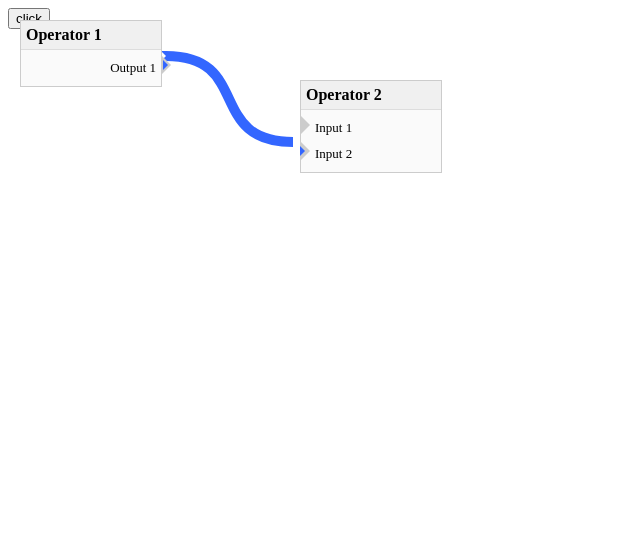
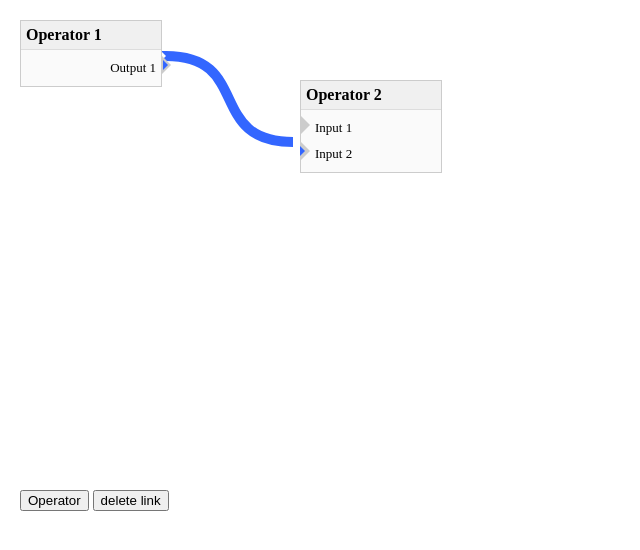
Before and after one commit to skyup259/flowchart, a plain HTML site: page index.html in a window 1280 px wide. Shown: the whole page, without its empty margins (0-640 px from the left). Drawn offline with nearby package versions, Linux system fonts and the light colour scheme; some packages are replaced by stand-ins of ours; a script that the page names is missing.

Commit message:
create operator
user can create opeator and delete operator/link.

```diff
--- a/index.html
+++ b/index.html
@@ -14,11 +14,13 @@
 
 
 		<div id="example_1">
-				<button class="create_operator">click</button>
+
 		</div>
 
-
-
+		<div style="position: absolute; height: 10px;  bottom: 300; right: 0;  left: 20; ">
+			<button class="create_operator">Operator</button>
+			<button class="delete_selected_button">delete link</button>
+		</div>
 <script>
 
 </script>
--- a/script.js
+++ b/script.js
@@ -41,62 +41,16 @@ $(document).ready(function() {
     }
   };
 
-    var $lastEvent = $('#last_event_example_6');
-    var $lastEventContainer = $('#last_event_example_container_6');
-
+  // Apply the plugin on a standard, empty div...
   var $flowchart = $('#example_1');
-
-    function showEvent(txt) {
-      $lastEvent.text(txt + "\n" + $lastEvent.text());
-      $lastEventContainer.effect( "highlight", {color: '#3366ff'}, 500);
-    }
-
-    // Apply the plugin on a standard, empty div...
+  console.log($flowchart);
   $flowchart.flowchart({
-      data: data,
-      onOperatorSelect: function(operatorId) {
-        showEvent('Operator "' + operatorId + '" selected. Title: ' + $flowchart.flowchart('getOperatorTitle', operatorId) + '.');
-        return true;
-      },
-      onOperatorUnselect: function() {
-        showEvent('Operator unselected.');
-        return true;
-      },
-      onLinkSelect: function(linkId) {
-        showEvent('Link "' + linkId + '" selected. Main color: ' + $flowchart.flowchart('getLinkMainColor', linkId) + '.');
-        return true;
-      },
-      onLinkUnselect: function() {
-        showEvent('Link unselected.');
-        return true;
-      },
-      onOperatorCreate: function(operatorId, operatorData, fullElement) {
-        showEvent('New operator created. Operator ID: "' + operatorId + '", operator title: "' + operatorData.properties.title + '".');
-        return true;
-      },
-      onLinkCreate: function(linkId, linkData) {
-        showEvent('New link created. Link ID: "' + linkId + '", link color: "' + linkData.color + '".');
-        return true;
-      },
-      onOperatorDelete: function(operatorId) {
-        showEvent('Operator deleted. Operator ID: "' + operatorId + '", operator title: "' + $flowchart.flowchart('getOperatorTitle', operatorId) + '".');
-        return true;
-      },
-      onLinkDelete: function(linkId, forced) {
-        showEvent('Link deleted. Link ID: "' + linkId + '", link color: "' + $flowchart.flowchart('getLinkMainColor', linkId) + '".');
-        return true;
-      },
-      onOperatorMoved: function(operatorId, position) {
-        showEvent('Operator moved. Operator ID: "' + operatorId + ', position: ' + JSON.stringify(position) + '.');
-      }
+    data: data
   });
 
-
-
-
   var operatorI = 0;
-    $flowchart.siblings('.create_operator').click(function() {
-        console.log("in");
+  $(".create_operator").click(function() {
+    console.log("create operator");
     var operatorId = 'created_operator_' + operatorI;
     var operatorData = {
       top: 60,
@@ -121,7 +75,8 @@ $(document).ready(function() {
     $flowchart.flowchart('createOperator', operatorId, operatorData);
   });
 
-    $flowchart.siblings('.delete_selected_button').click(function() {
+  $(".delete_selected_button").click(function() {
+    console.log("delete link");
     $flowchart.flowchart('deleteSelected');
   });
 });
```
Lines whose indentation alone changed are shown as unchanged.
